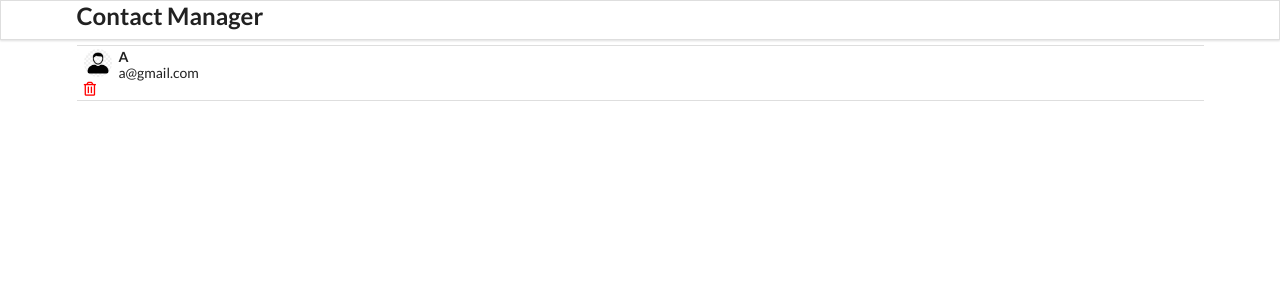
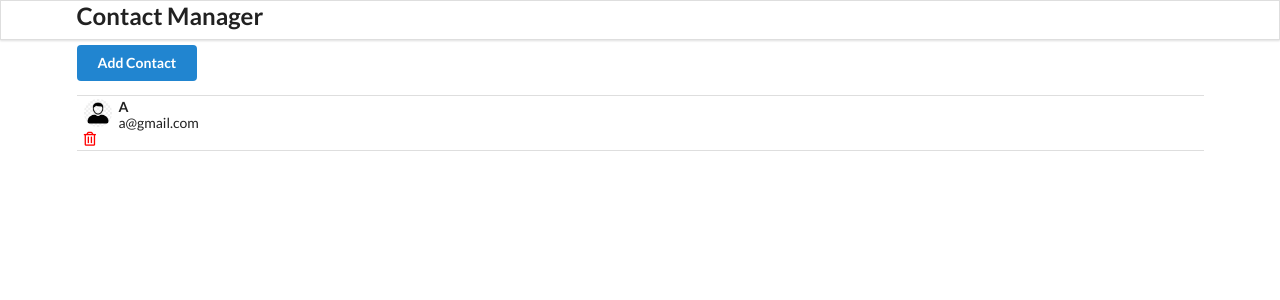
Before and after one commit to Aditya260194/contact-app, a React (Create React App) app: page / in a window 1280 px wide. Shown: the top 300 px of the page. Built offline with nearby package versions, Linux system fonts and the light colour scheme.

Commit message:
use of Link

```diff
--- a/src/components/ContactList.js
+++ b/src/components/ContactList.js
@@ -1,5 +1,6 @@
 import React from 'react';
 import ContactCard from './ContactCard';
+import { Link } from 'react-router-dom';
 
 const ContactList = (props) => {
 
@@ -24,6 +25,9 @@
     return (
         <div class='main'>
             <h2>Contact List</h2>
+            <Link to="/add">
+                <button className="ui button blue right">Add Contact</button>
+            </Link>
             <div className='ui celled list'>
                 {renderContactList}
             </div>
```
